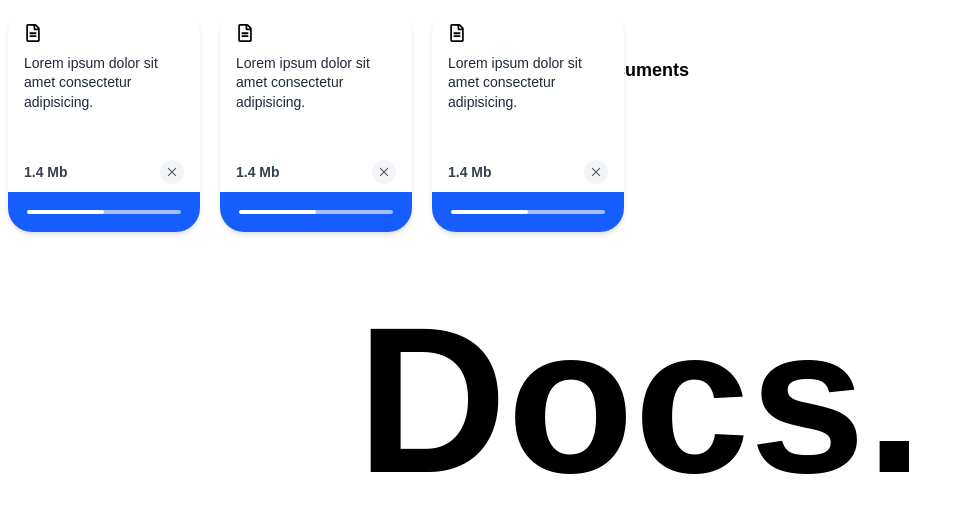
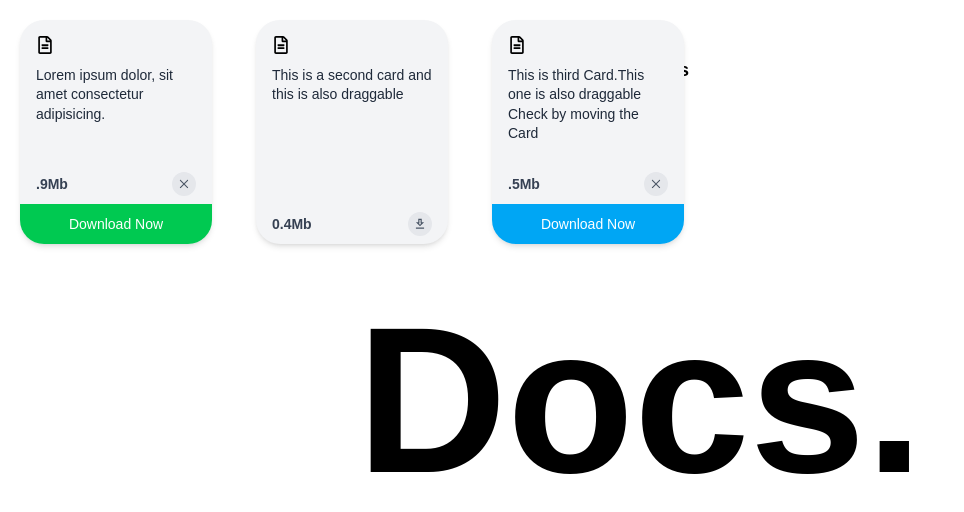
Before and after one commit to HexaSumit/Mini-Docs-App, a React (Vite) app: page / in a window 1280 px wide. Shown: the top 512 px of the page, without its empty margins (0-964 px from the left). Built offline with nearby package versions, Linux system fonts and the light colour scheme.

Commit message:
feat: render Card component UI based on DataItem props

```diff
--- a/src/components/Card.tsx
+++ b/src/components/Card.tsx
@@ -1,11 +1,17 @@
 import { FaRegFileAlt } from "react-icons/fa";
 import { RxCross2 } from 'react-icons/rx';
+import { MdOutlineDownload } from "react-icons/md";
+import type { DataItem } from "../types/DataTypes";
 
-const Card = () => {
+interface CardProps{
+    data:DataItem;
+}
+
+const Card = ({ data }:CardProps) => {
     return (
-        <div>
+        <div >
             {/* Card Component */}
-            <div className="w-48 h-56 rounded-3xl bg-white shadow-md flex flex-col overflow-hidden">
+            <div className="w-48 h-56 rounded-3xl bg-gray-100 shadow-md flex flex-col overflow-hidden m-3">
                 {/* FILE ICON */}
                 <div className="px-4 pt-4">
                     <FaRegFileAlt className="text-lg" />
@@ -14,34 +20,28 @@ const Card = () => {
                 {/* STATIC TEXT */}
                 <div className="px-4 mt-3 flex-1">
                     <p className="text-sm text-gray-800 leading-snug">
-                        Lorem ipsum dolor sit amet consectetur adipisicing.
+                        {data.desc}
                     </p>
                 </div>
 
                 {/* FOOTER */}
                 <div className="px-4 mt-4 mb-2 flex justify-between items-center">
-                    <span className="font-semibold text-sm text-gray-700">1.4 Mb</span>
+                    <span className="font-semibold text-sm text-gray-700">{data.filesize}</span>
 
                     {/* Close Button */}
-                    <span className="w-6 h-6 flex items-center justify-center rounded-full bg-gray-100 hover:bg-gray-200 cursor-pointer transition">
-                        <RxCross2 className="text-gray-600 text-sm" />
+                    <span className="w-6 h-6 flex items-center justify-center rounded-full bg-gray-200 hover:bg-gray-200 cursor-pointer transition">
+                        {data.close ? <RxCross2 className="text-gray-600 text-sm" /> : <MdOutlineDownload className="text-gray-600 text-sm" />}
                     </span>
                 </div>
 
 
-                {/* DOWNLOAD NOW BTN  */}
-                {/* <div className="h-10 bg-green-500 flex items-center justify-center text-white text-sm font-medium cursor-pointer">
-    Download Now
-  </div> */}
+                {data.tag.isOpen && (
+                    //DOWNLOAD NOW BTN
+                    <div className={`h-10 ${data.tag.tagColor==='blue'?'bg-sky-500': 'bg-green-500'} flex items-center justify-center text-white text-sm font-medium cursor-pointer`}>
+                        Download Now
+                    </div>
+                )}
 
-                {/* PROGRESS BAR */}
-                <div className="h-10 bg-blue-600 rounded-b-2xl flex items-center justify-center">
-                    {/* Slim white progress track */}
-                    <div className="w-4/5 h-1 bg-white/60 rounded-full overflow-hidden">
-                        {/* Filled progress */}
-                        <div className="h-full w-1/2 bg-white rounded-full"></div>
-                    </div>
-                </div>
             </div>
         </div>
     )
```
